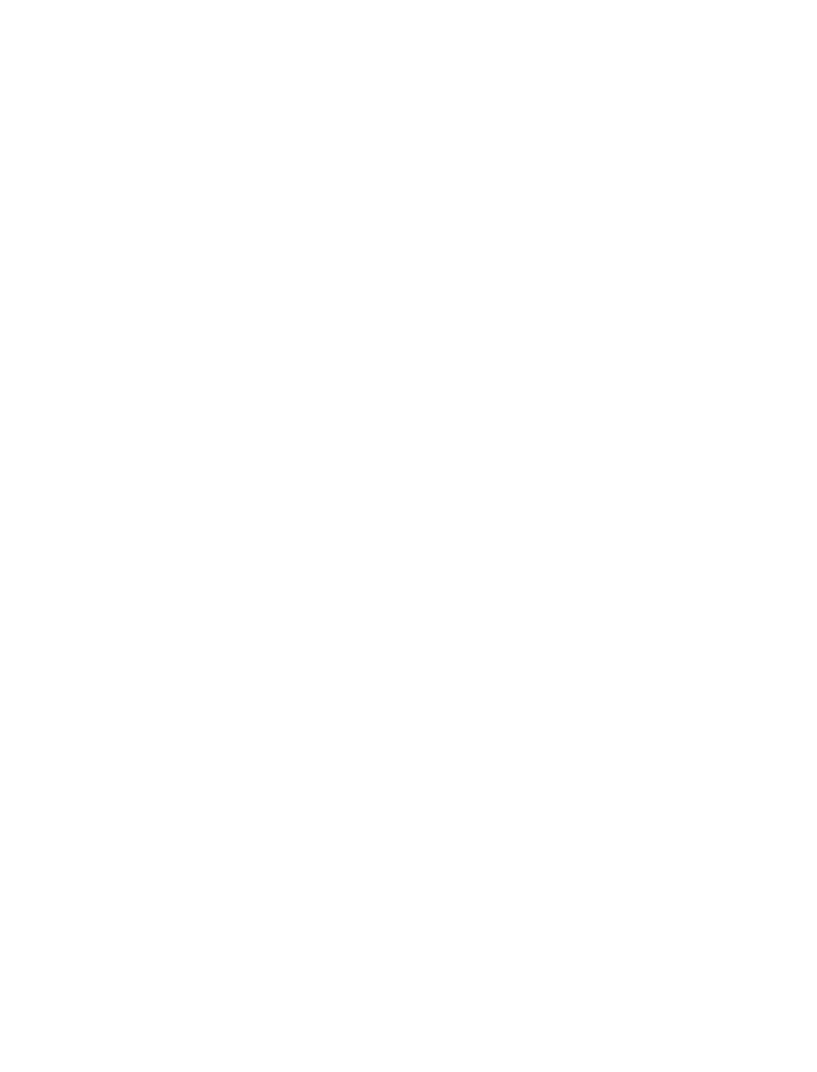
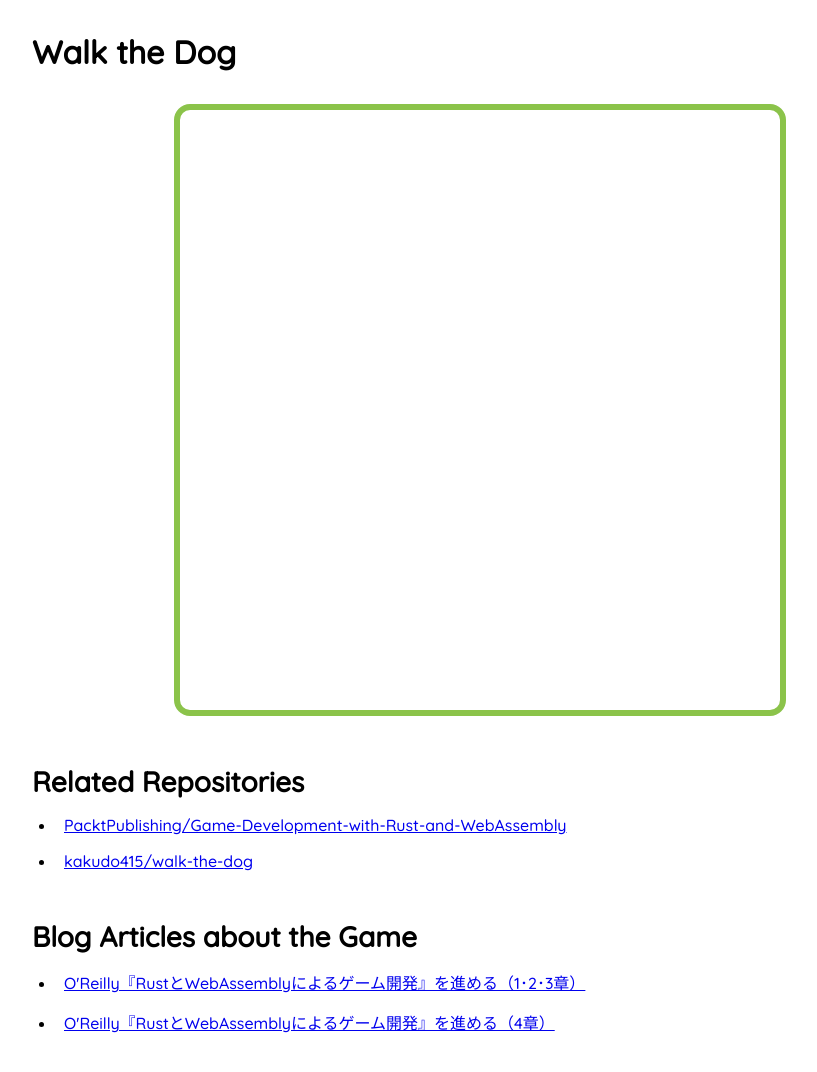
Before and after one commit to kakudo415/walk-the-dog, a website built with webpack: page static/index.html in a window 1280 px wide. Shown: the whole page, without its empty margins (160-977 px from the left). Before the commit the page ends 800 px from the top, so only its background shows below. Built offline with nearby package versions, Linux system fonts and the light colour scheme.

Commit message:
feat: Decorate game page

```diff
--- a/static/index.html
+++ b/static/index.html
@@ -3,9 +3,39 @@
 <head>
   <meta charset="UTF-8">
   <title>Walk the Dog</title>
+  <link rel="stylesheet" href="style.css">
 </head>
 <body>
+  <div class="container">
+    <h1>Walk the Dog</h1>
     <canvas id="canvas" tabindex="0" height="600" width="600"></canvas>
+    <h2>Related Repositories</h2>
+    <p>
+    <ul>
+      <li><a href="https://github.com/PacktPublishing/Game-Development-with-Rust-and-WebAssembly">PacktPublishing/Game-Development-with-Rust-and-WebAssembly</a></li>
+      <li><a href="https://github.com/kakudo415/walk-the-dog">kakudo415/walk-the-dog</a></li>
+    </ul>
+    </p>
+    <h2>Blog Articles about the Game</h2>
+    <p>
+    <ul>
+      <li><a href="https://kakudo.org/blog/game-dev-with-rust-and-wasm-notes-1-3/">O'Reilly『RustとWebAssemblyによるゲーム開発』を進める（1･2･3章）</a></li>
+      <li><a href="https://kakudo.org/blog/game-dev-with-rust-and-wasm-notes-4/">O'Reilly『RustとWebAssemblyによるゲーム開発』を進める（4章）</a></li>
+    </ul>
+    </p>
     <script src="index.js"></script>
+    <script>
+      document.onkeydown = (event) => {
+        switch (event.key) {
+          case 'ArrowUp':
+          case 'ArrowDown':
+          case 'ArrowLeft':
+          case 'ArrowRight':
+          case ' ':
+            event.preventDefault();
+        }
+      }
+    </script>
+  </div>
 </body>
 </html>
--- /dev/null
+++ b/static/style.css
@@ -0,0 +1,41 @@
+@import url('https://fonts.googleapis.com/css2?family=Quicksand:wght@500&display=swap');
+
+* {
+  margin: 0;
+  padding: 0;
+  box-sizing: border-box;
+  font-family: 'Quicksand', sans-serif;
+}
+
+div.container {
+  max-width: 960px;
+  margin: 0 auto;
+  padding: 2rem 2rem;
+}
+
+h1 {
+  margin: 0 0 2rem;
+  font-size: 2rem;
+}
+
+h2 {
+  margin: 3rem 0 1rem;
+  font-size: 1.75rem;
+}
+
+ul {
+  margin: 1rem 0;
+  padding-left: 1.5rem;
+}
+
+li {
+  margin: 1rem 0;
+  padding-left: 0.5rem;
+}
+
+canvas#canvas {
+  display: block;
+  margin: 2rem auto;
+  border: 0.4rem solid #8BC34A;
+  border-radius: 1rem;
+}
```
Lines whose indentation alone changed are shown as unchanged.
